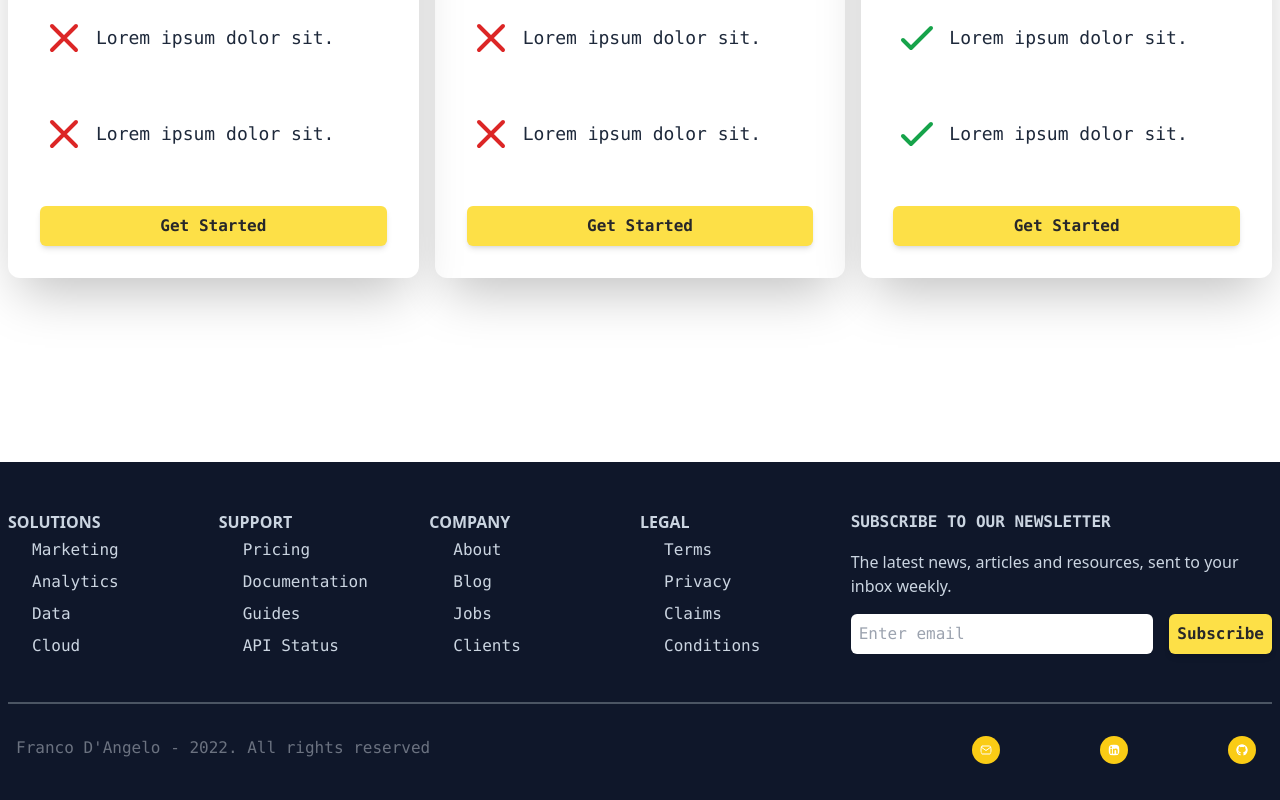
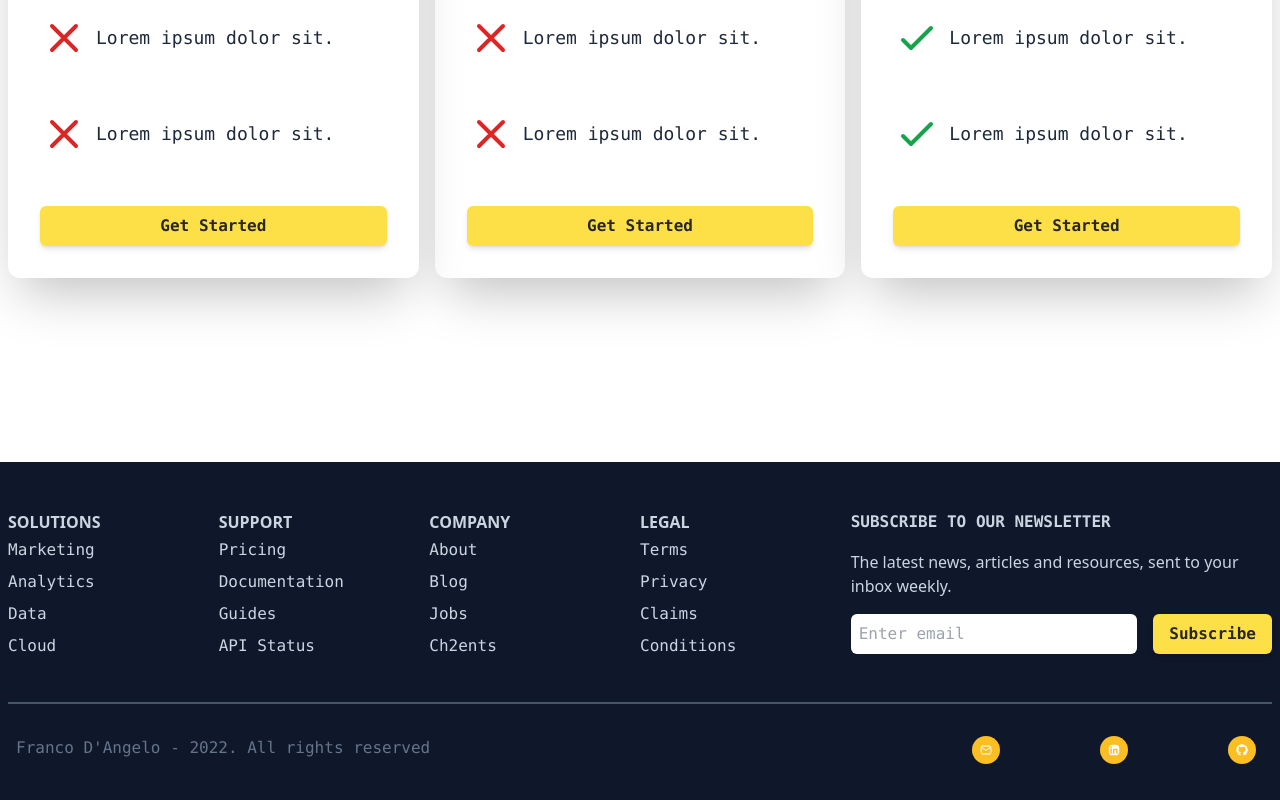
Before and after one commit to franodangelo/Services-SPA, a React (Create React App) app: page / in a window 1280 px wide. Shown: the part 4104-4904 px from the top of the page. Built offline with nearby package versions, Linux system fonts and the light colour scheme; the HTML template or start-up script is replaced by a standard one.

Commit message:
linkedin and github linked

```diff
--- a/src/components/Footer.jsx
+++ b/src/components/Footer.jsx
@@ -5,58 +5,58 @@ import { FiMail } from 'react-icons/fi';
 export default function Footer() {
     return (
         <main className='w-full mt-32 bg-slate-900 text-slate-300 p-2'>
-            <section className='max-w-[1280px] mx-auto grid grid-cols-2 md:grid-cols-6 border-b-2 border-gray-600 py-8'>
+            <section className='max-w-[1280px] mx-auto grid grid-cols-2 md:grid-cols-6 border-b-2 border-slate-600 py-8'>
                 <div>
                     <h1 className='font-sans font-bold text-md uppercase pt-2'>Solutions</h1>
-                    <ul className='justify-start'>
-                        <li className='py-1'>Marketing</li>
-                        <li className='py-1'>Analytics</li>
-                        <li className='py-1'>Data</li>
-                        <li className='py-1'>Cloud</li>
-                    </ul>
+                    <div className='justify-start'>
+                        <h2 className='py-1'>Marketing</h2>
+                        <h2 className='py-1'>Analytics</h2>
+                        <h2 className='py-1'>Data</h2>
+                        <h2 className='py-1'>Cloud</h2>
+                    </div>
                 </div>
                 <div>
                     <h1 className='font-sans font-bold text-md uppercase pt-2'>Support</h1>
-                    <ul className='justify-start'>
-                        <li className='py-1'>Pricing</li>
-                        <li className='py-1'>Documentation</li>
-                        <li className='py-1'>Guides</li>
-                        <li className='py-1'>API Status</li>
-                    </ul>
+                    <div className='justify-start'>
+                        <h2 className='py-1'>Pricing</h2>
+                        <h2 className='py-1'>Documentation</h2>
+                        <h2 className='py-1'>Guides</h2>
+                        <h2 className='py-1'>API Status</h2>
+                    </div>
                 </div>
                 <div>
                     <h1 className='font-sans font-bold text-md uppercase pt-2'>Company</h1>
-                    <ul className='justify-start'>
-                        <li className='py-1'>About</li>
-                        <li className='py-1'>Blog</li>
-                        <li className='py-1'>Jobs</li>
-                        <li className='py-1'>Clients</li>
-                    </ul>
+                    <div className='justify-start'>
+                        <h2 className='py-1'>About</h2>
+                        <h2 className='py-1'>Blog</h2>
+                        <h2 className='py-1'>Jobs</h2>
+                        <h2 className='py-1'>Ch2ents</h2>
+                    </div>
                 </div>
                 <div>
                     <h1 className='font-sans font-bold text-md uppercase pt-2'>Legal</h1>
-                    <ul className='justify-start'>
-                        <li className='py-1'>Terms</li>
-                        <li className='py-1'>Privacy</li>
-                        <li className='py-1'>Claims</li>
-                        <li className='py-1'>Conditions</li>
-                    </ul>
+                    <div className='justify-start'>
+                        <h2 className='py-1'>Terms</h2>
+                        <h2 className='py-1'>Privacy</h2>
+                        <h2 className='py-1'>Claims</h2>
+                        <h2 className='py-1'>Conditions</h2>
+                    </div>
                 </div>
                 <div className='col-span-2 pt-8 md:pt-2'>
                     <h1 className='font-bold uppercase'>Subscribe to our newsletter</h1>
                     <p className='py-4 font-sans'>The latest news, articles and resources, sent to your inbox weekly.</p>
                     <form className='flex flex-col sm:flex-row'>
-                        <input className='w-full p-2 mr-4 rounded-md mb-4 caret-yellow-400' type="email" placeholder='Enter email' />
-                        <button className='p-2 mb-4'>Subscribe</button>
+                        <input className='w-full p-2 mr-4 mb-4 rounded-md caret-amber-400' type="email" placeholder='Enter email' />
+                        <button className='mb-4'>Subscribe</button>
                     </form>
                 </div>
             </section>
-            <section className='flex flex-col max-w-[1280px] mx-auto px-2 py-4 justify-between sm:flex-row text-center text-gray-500'>
+            <section className='flex flex-col max-w-[1280px] mx-auto px-2 py-4 justify-between sm:flex-row text-center text-slate-500'>
                 <h1 className='py-4'>Franco D'Angelo - 2022. All rights reserved</h1>
                 <div className='flex justify-between sm:w-[300px] pt-4 text-2xl'>
-                    <FiMail className='w-7 h-7 p-2 mx-2 bg-yellow-400 text-white rounded-2xl' />
-                    <FaLinkedin className='w-7 h-7 p-2 mx-2 bg-yellow-400 text-white rounded-2xl' />
-                    <FaGithub className='w-7 h-7 p-2 mx-2 bg-yellow-400 text-white rounded-2xl' />
+                    <FiMail className='w-7 h-7 p-2 mx-2 bg-amber-400 text-white rounded-2xl' />
+                    <a href='https://www.linkedin.com/in/franco-dangelo/'><FaLinkedin className='w-7 h-7 p-2 mx-2 bg-amber-400 text-white rounded-2xl cursor-pointer' /></a>
+                    <a href='https://github.com/franodangelo'><FaGithub className='w-7 h-7 p-2 mx-2 bg-amber-400 text-white rounded-2xl cursor-pointer' /></a>
                 </div>
             </section>
         </main>
```
